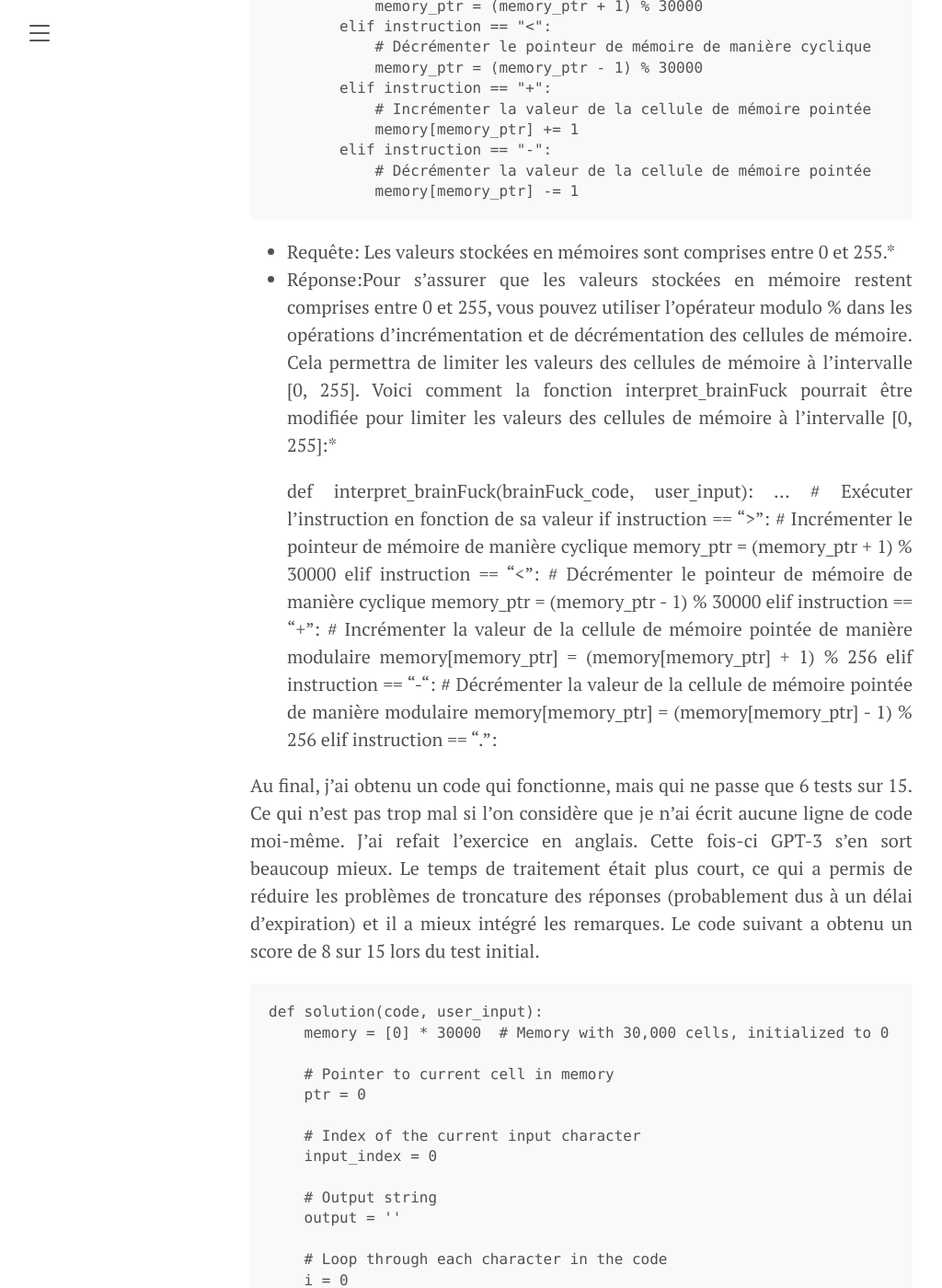
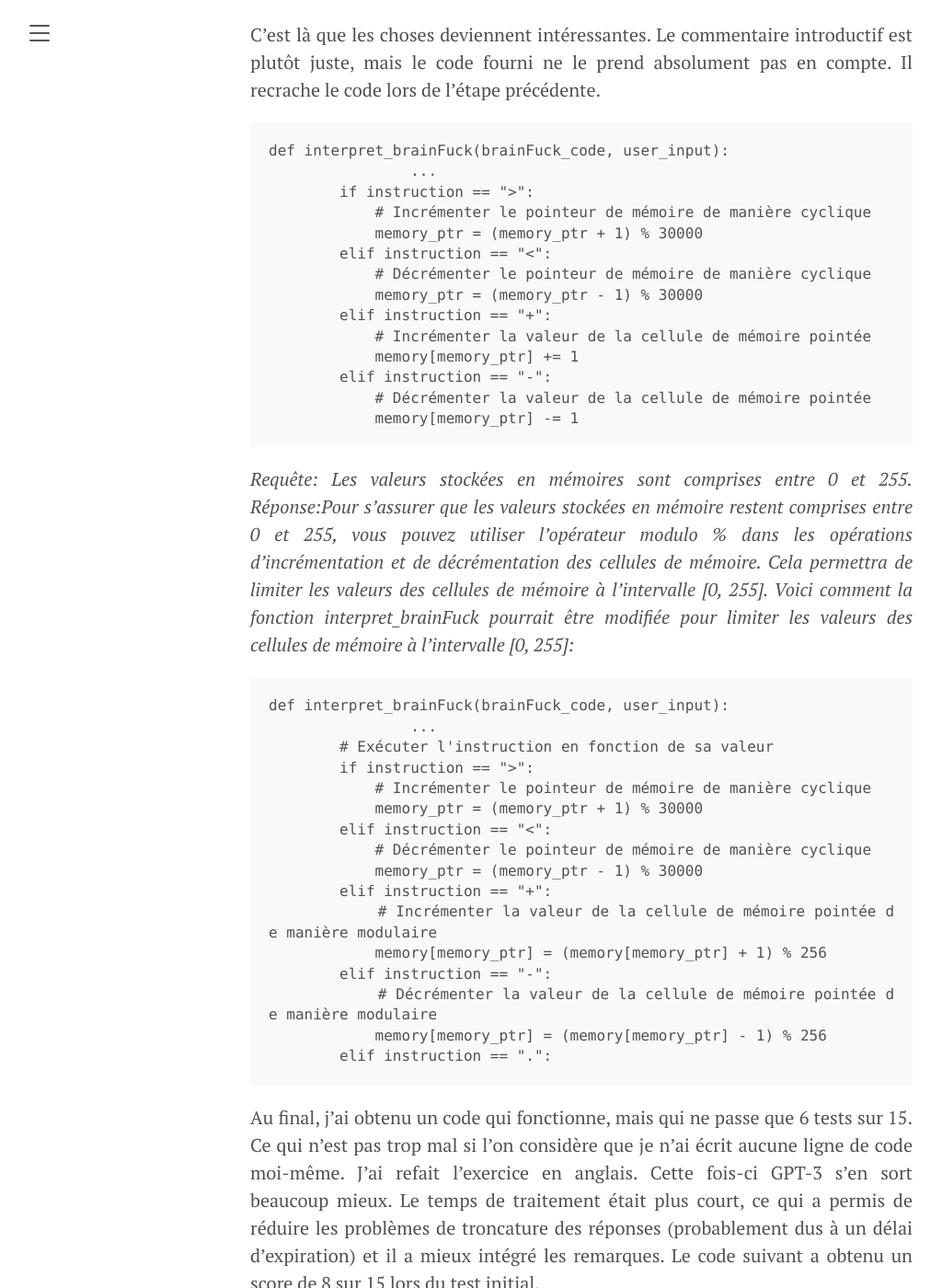
Before and after one commit to berettavexee/berettavexee.github.io, a Jekyll site: the page built from _posts/2022-12-21-BrainFuckGPT-3.md, in a window 1280 px wide and 1400 px high, scrolled down 7100 px. Shown: the whole window at 92% size, without its empty margins (8-1032 px from the left). Built offline with Jekyll 4.4.1, drawn with Linux system fonts in a browser that asks for light colours; part of the change alters nothing that is shown.

```diff
--- a/_posts/2022-12-21-BrainFuckGPT-3.md
+++ b/_posts/2022-12-21-BrainFuckGPT-3.md
@@ -6,6 +6,7 @@ author: "guiral Lacotte"
 language: french
 tags: Python GPT-3 brainfuck IA
 ---
+![tablettes cunéiformes assyriennes](/assets/img/cuneiform-tablet.jpg)
 
 # GPTchat peut-il vous aider à passer un test python
 
@@ -211,8 +212,8 @@ C'est là que les choses deviennent intéressantes. Le commentaire introductif e
 	            # Décrémenter la valeur de la cellule de mémoire pointée
 	            memory[memory_ptr] -= 1
 
-* Requête: Les valeurs stockées en mémoires sont comprises entre 0 et 255.*
-* Réponse:Pour s'assurer que les valeurs stockées en mémoire restent comprises entre 0 et 255, vous pouvez utiliser l'opérateur modulo % dans les opérations d'incrémentation et de décrémentation des cellules de mémoire. Cela permettra de limiter les valeurs des cellules de mémoire à l'intervalle [0, 255]. Voici comment la fonction interpret_brainFuck pourrait être modifiée pour limiter les valeurs des cellules de mémoire à l'intervalle [0, 255]:*
+*Requête: Les valeurs stockées en mémoires sont comprises entre 0 et 255.*
+*Réponse:Pour s'assurer que les valeurs stockées en mémoire restent comprises entre 0 et 255, vous pouvez utiliser l'opérateur modulo % dans les opérations d'incrémentation et de décrémentation des cellules de mémoire. Cela permettra de limiter les valeurs des cellules de mémoire à l'intervalle [0, 255]. Voici comment la fonction interpret_brainFuck pourrait être modifiée pour limiter les valeurs des cellules de mémoire à l'intervalle [0, 255]:*
 
 	def interpret_brainFuck(brainFuck_code, user_input):
 			...
```
Also changed, not shown: assets/img/cuneiform-tablet.jpg (added).
